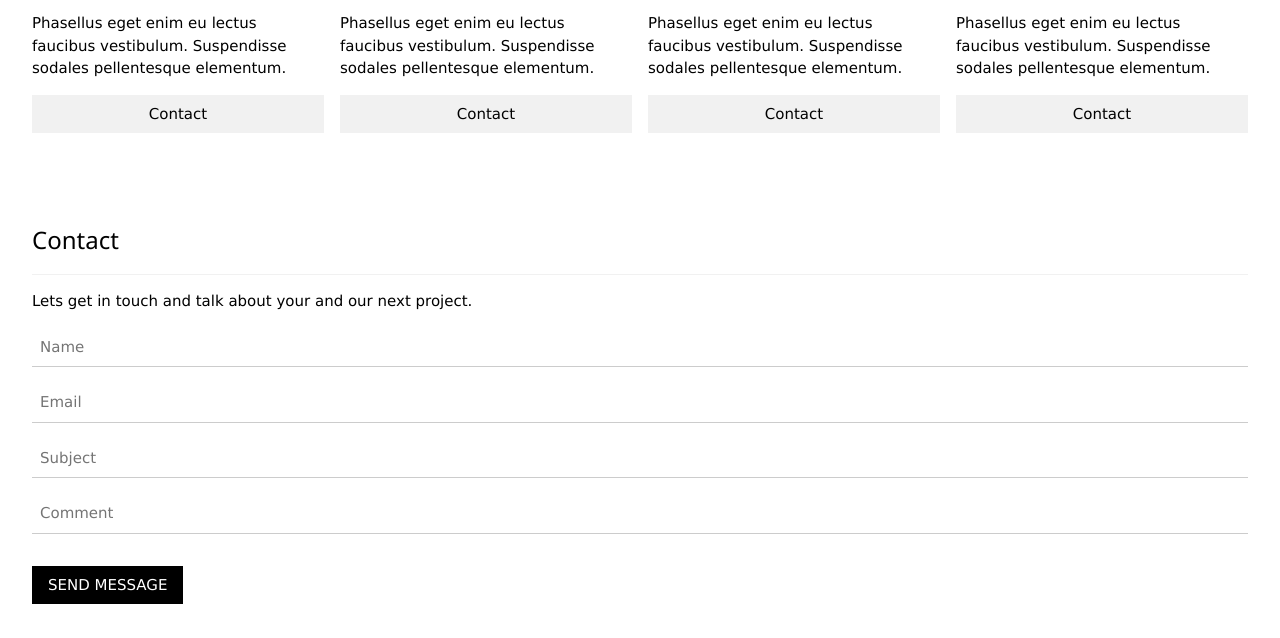
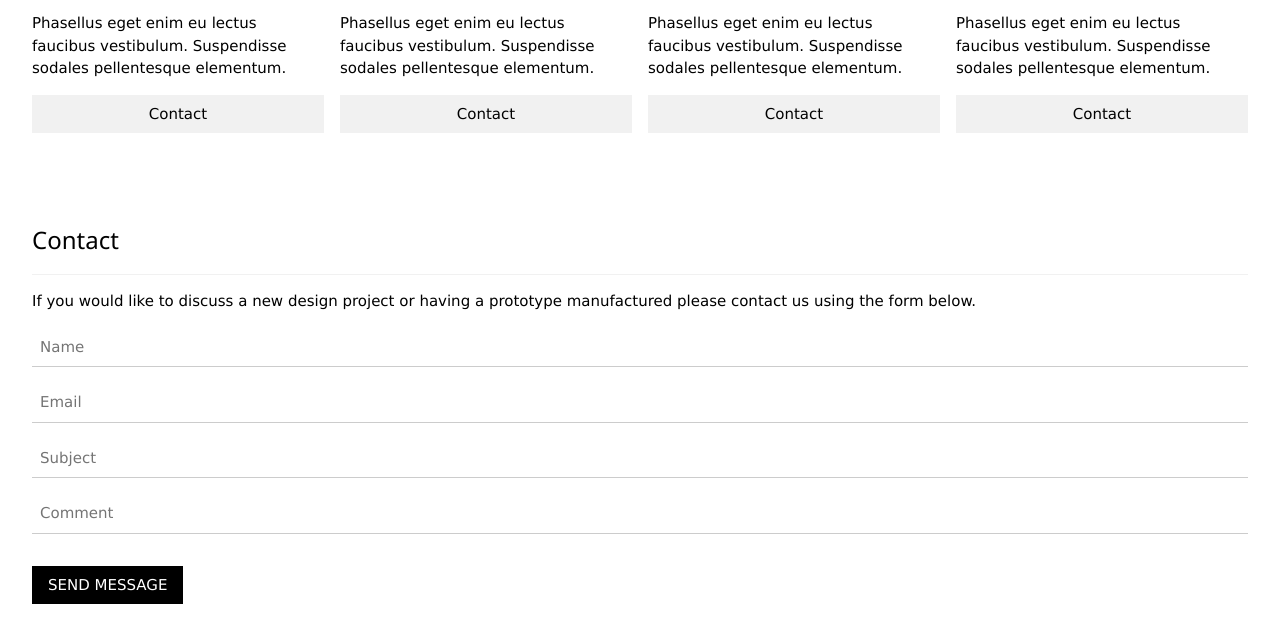
Before and after one commit to Emperium-Industrial-Design/emperium_website, a plain HTML site: page index.html in a window 1280 px wide. Shown: the part 635-1273 px from the top of the page. Drawn offline with nearby package versions, Linux system fonts and the light colour scheme; some packages are replaced by stand-ins of ours; some icons are missing.

Commit message:
Update index.html

```diff
--- a/index.html
+++ b/index.html
@@ -132,7 +132,7 @@
   <!-- Contact Section -->
   <div class="w3-container w3-padding-32" id="contact">
     <h3 class="w3-border-bottom w3-border-light-grey w3-padding-16">Contact</h3>
-    <p>Lets get in touch and talk about your and our next project.</p>
+    <p>If you would like to discuss a new design project or having a prototype manufactured please contact us using the form below.</p>
     <form action="/action_page.php" target="_blank">
       <input class="w3-input" type="text" placeholder="Name" required name="Name">
       <input class="w3-input w3-section" type="text" placeholder="Email" required name="Email">
```
